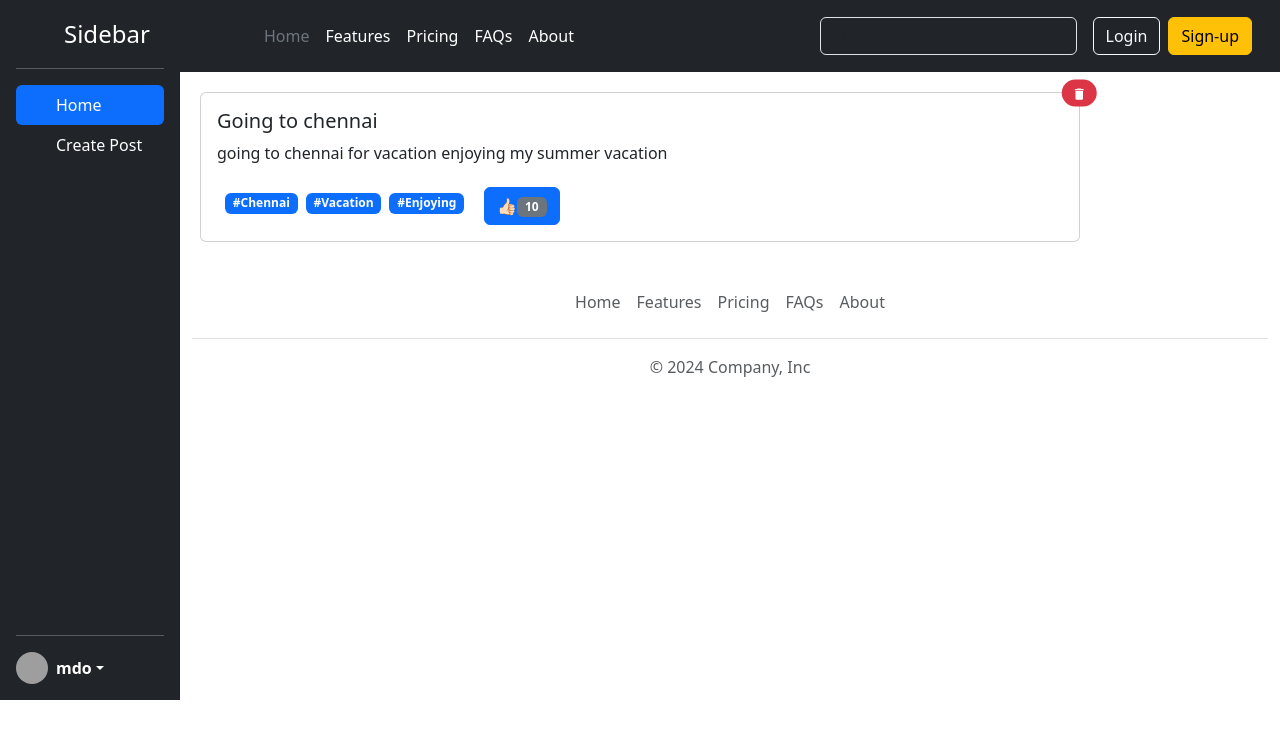
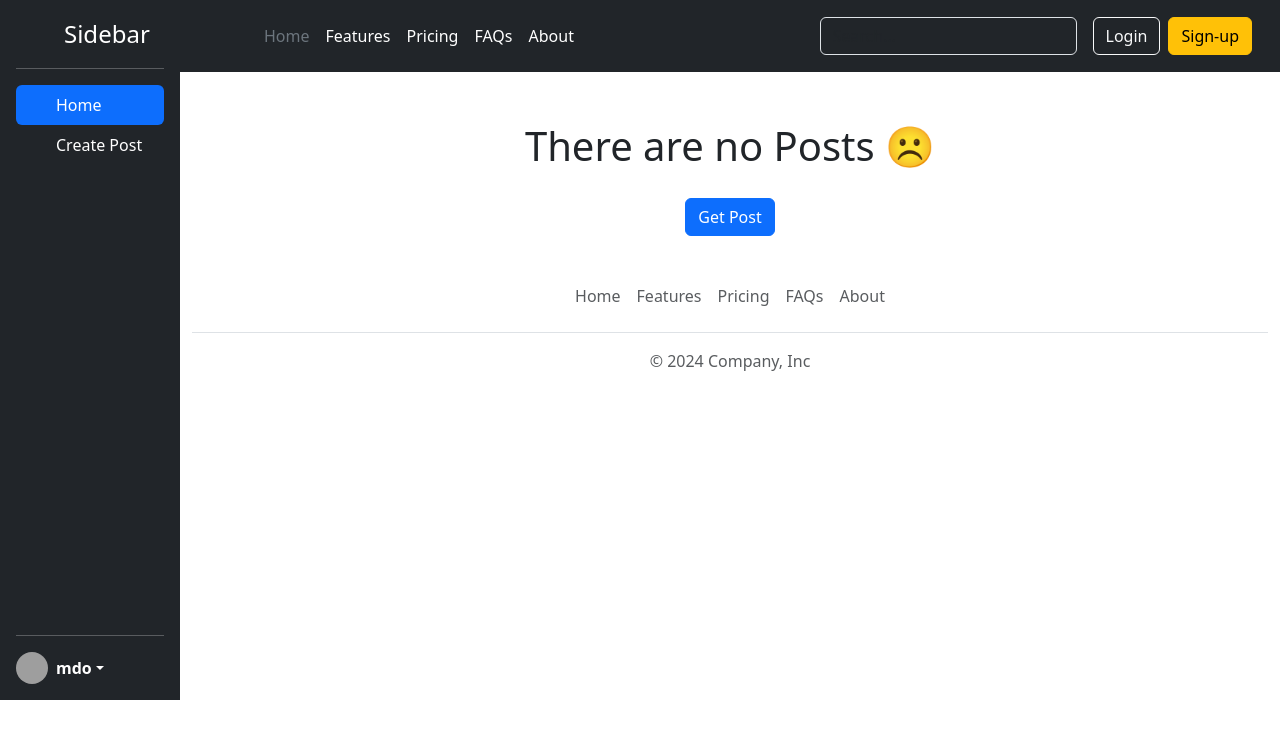
Before and after one commit to dg-codingbapunu/social-media-project-1, a React (Vite) app in the folder app/: page / in a window 1280 px wide. Shown: the top 738 px of the page. Built offline with nearby package versions, Linux system fonts and the light colour scheme; grey boxes are pictures that could not be loaded.

Commit message:
get post from server

```diff
--- a/app/src/App.css
+++ b/app/src/App.css
@@ -25,8 +25,14 @@
 }
 .create-post {
   width: 80%;
-  margin-top: 44px;
+  margin-top: 50px !important;
   margin-left: 10%;
+}
+.emoji {
+  margin-top: 50px;
+}
+.button {
+  margin-top: 20px !important;
 }
 /* Set the viewport for optimal scaling across devices */
 meta[name="viewport"] {
@@ -75,7 +81,7 @@ body {
   /* Tablets and smaller screens */
   .sidebar {
     display: none;
-    min-height: 100px;
+    min-height: 110px !important;
     /* Hide sidebar on smaller screens for cleaner layout */
   }
 
@@ -86,11 +92,11 @@ body {
 
   .post-card {
     margin: 10px; /* Adjust margins for smaller screen layout */
-    max-width: 100%; /* Ensure posts fill the entire width */
+    max-width: 90%; /* Ensure posts fill the entire width */
   }
 
   .create-post {
-    width: 100%; /* Make create post fill the width on smaller screens */
+    width: 90%; /* Make create post fill the width on smaller screens */
     margin: 15px auto; /* Adjust create post margins for compact layout */
   }
 }
--- a/app/src/components/PostList.jsx
+++ b/app/src/components/PostList.jsx
@@ -1,11 +1,23 @@
 import { useContext } from "react";
 import Post from "./Post";
 import { PostList as PostListData } from "../store/post-list-store";
+import WelcomeMessage from "./WelcomeMessage";
 
 const PostList = () => {
-  const { postList } = useContext(PostListData);
+  const { postList, addInitalPosts } = useContext(PostListData);
+
+  const handleGetPostsClick = () => {
+    fetch("https://dummyjson.com/posts")
+      .then((res) => res.json())
+      .then((data) => {
+        addInitalPosts(data.posts);
+      });
+  };
   return (
     <>
+      {postList.length === 0 && (
+        <WelcomeMessage onGetPostsClick={handleGetPostsClick} />
+      )}
       {postList.map((post) => (
         <Post key={post.id} post={post} />
       ))}
--- /dev/null
+++ b/app/src/components/WelcomeMessage.jsx
@@ -0,0 +1,18 @@
+import React from "react";
+
+const WelcomeMessage = ({ onGetPostsClick }) => {
+  return (
+    <center>
+      <h1 className="emoji"> There are no Posts ☹️ </h1>
+      <button
+        type="button"
+        onClick={onGetPostsClick}
+        className="btn btn-primary button"
+      >
+        Get Post
+      </button>
+    </center>
+  );
+};
+
+export default WelcomeMessage;
--- a/app/src/store/post-list-store.jsx
+++ b/app/src/store/post-list-store.jsx
@@ -3,6 +3,7 @@ import { createContext, useReducer } from "react";
 export const PostList = createContext({
   postList: [],
   addPost: () => {},
+  addInitalPosts: () => {},
   deletePost: () => {},
 });
 const postListReducer = (currPostList, action) => {
@@ -13,15 +14,14 @@ const postListReducer = (currPostList, action) => {
     );
   } else if (action.type === "ADD_POST") {
     newPostList = [action.payload, ...currPostList];
+  } else if (action.type === "ADD_INITIAL_POSTS") {
+    newPostList = action.payload.posts;
   }
 
   return newPostList;
 };
 const PostListProvider = ({ children }) => {
-  const [postList, dispatchPostList] = useReducer(
-    postListReducer,
-    DEFAULT_POST_LIST
-  );
+  const [postList, dispatchPostList] = useReducer(postListReducer, []);
   const addPost = (userId, postTitle, postBody, reactions, tags) => {
     dispatchPostList({
       type: "ADD_POST",
@@ -35,6 +35,15 @@ const PostListProvider = ({ children }) => {
       },
     });
   };
+  const addInitalPosts = (posts) => {
+    dispatchPostList({
+      type: "ADD_INITIAL_POSTS",
+      payload: {
+        posts,
+      },
+    });
+  };
+
   const deletePost = (postId) => {
     dispatchPostList({
       type: "DELETE_POST",
@@ -50,20 +59,12 @@ const PostListProvider = ({ children }) => {
         postList,
         addPost,
         deletePost,
+        addInitalPosts,
       }}
     >
       {children}
     </PostList.Provider>
   );
 };
-const DEFAULT_POST_LIST = [
-  {
-    id: "2",
-    title: "Going to chennai",
-    body: "going to chennai for vacation enjoying my summer vacation ",
-    userId: "user_19",
-    reactions: 10,
-    tags: ["Chennai", "Vacation", "Enjoying"],
-  },
-];
+
 export default PostListProvider;
```
